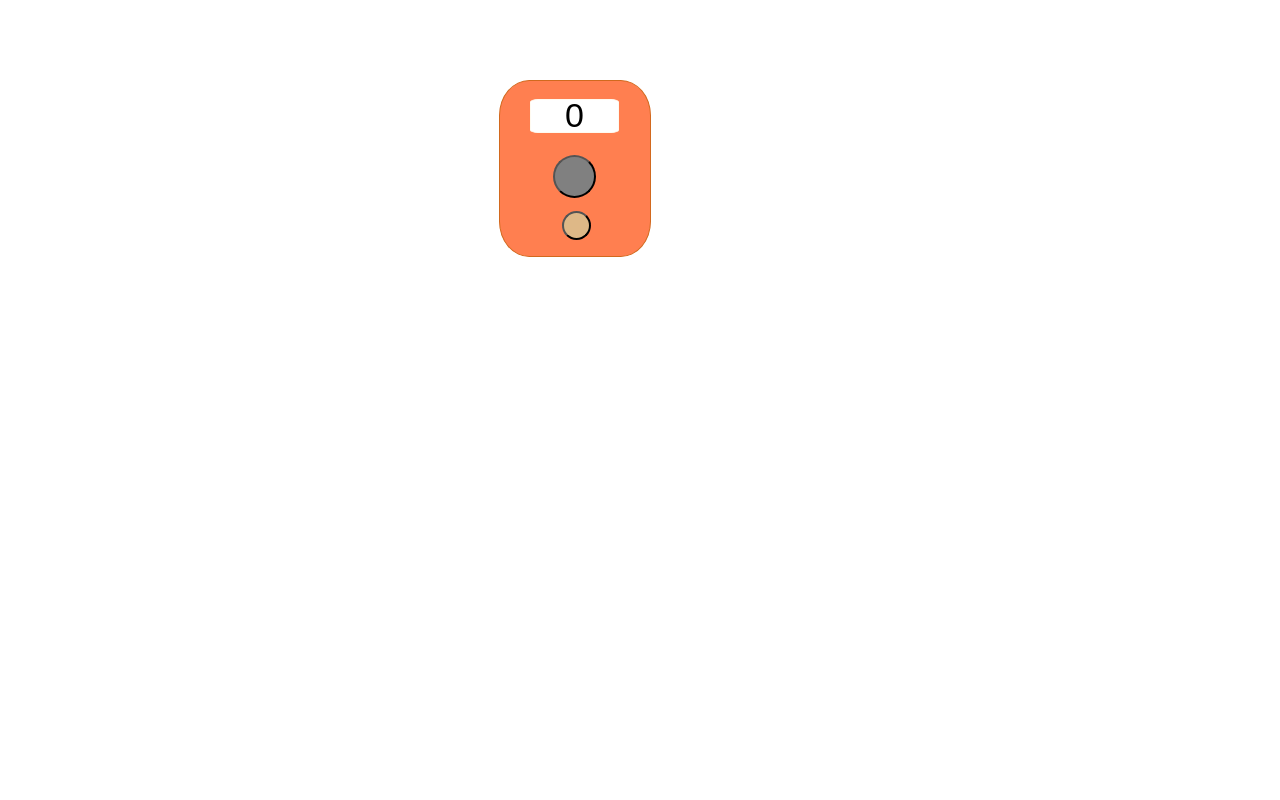
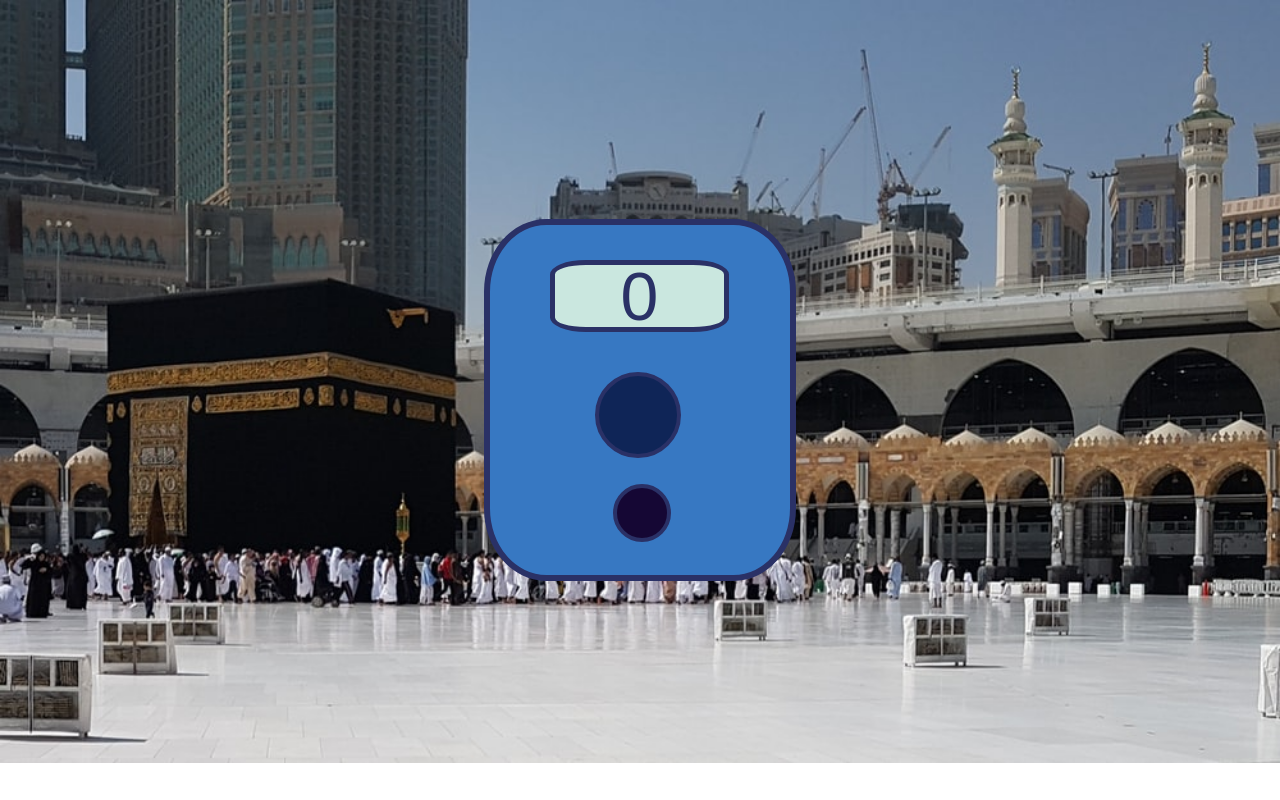
Before and after one commit to ibox3667/tasbeh_on_js, a plain HTML site: page index.html in a window 1280 px wide. Drawn offline with Linux system fonts and the light colour scheme.

Commit message:
styles changed
makkah photo

```diff
--- a/style.css
+++ b/style.css
@@ -1,11 +1,18 @@
+body{
+    background-image: url(img/makkah\ photo.jpg);
+    background-repeat: no-repeat;
+    background-size: cover;
+}
+
 .container {
-    width: 150px;
-    height: 175px;
-    background-color: coral;
-    border: 1px solid chocolate;
+    width: 300px;
+    height: 350px;
+    background-color: #3778c2;
+    border: 6px solid #2a3166;
     position: absolute;
-    top: 10%;
-    left: 39%;
+    top: 50%;
+    left: 50%;
+    transform: translate(-50%, -50%);
     border-radius: 20%;
 }
 
@@ -14,30 +21,36 @@
     position: absolute;
     top: 10%;
     left: 20%;
-    height: 30px;
-    caret-color: white;
-    border-radius: 9%;
-    border: 1px solid floralwhite;
+    height: 60px;
+    caret-color: #cae7df;
+    border-radius: 20%;
+    border: 5px solid #2a3166;
     text-align: center;
-    font-size: 34px;
+    font-size: 68px;
+    color: #2a3166;
+    background-color: #cae7df;
 }
 
 .btn {
     position: absolute;
     top: 42%;
     left: 35%;
-    height: 43px;
-    width: 43px;
+    height: 86px;
+    width: 86px;
     border-radius: 50%;
-    background-color: gray;
+    background-color: #0f2557;
+    border: 4px solid #2a3166;
+    cursor: pointer;
 }
 
 .btnNull {
     position: absolute;
     top: 74%;
     left: 41%;
-    height: 29px;
-    width: 29px;
+    height: 58px;
+    width: 58px;
     border-radius: 50%;
-    background-color: burlywood;
+    background-color: #150734;
+    cursor: pointer;
+    border: 4px solid #2a3166;
 }
```
Also changed, not shown: img/makkah photo.jpg (added), img/makkah.jpg (added).
